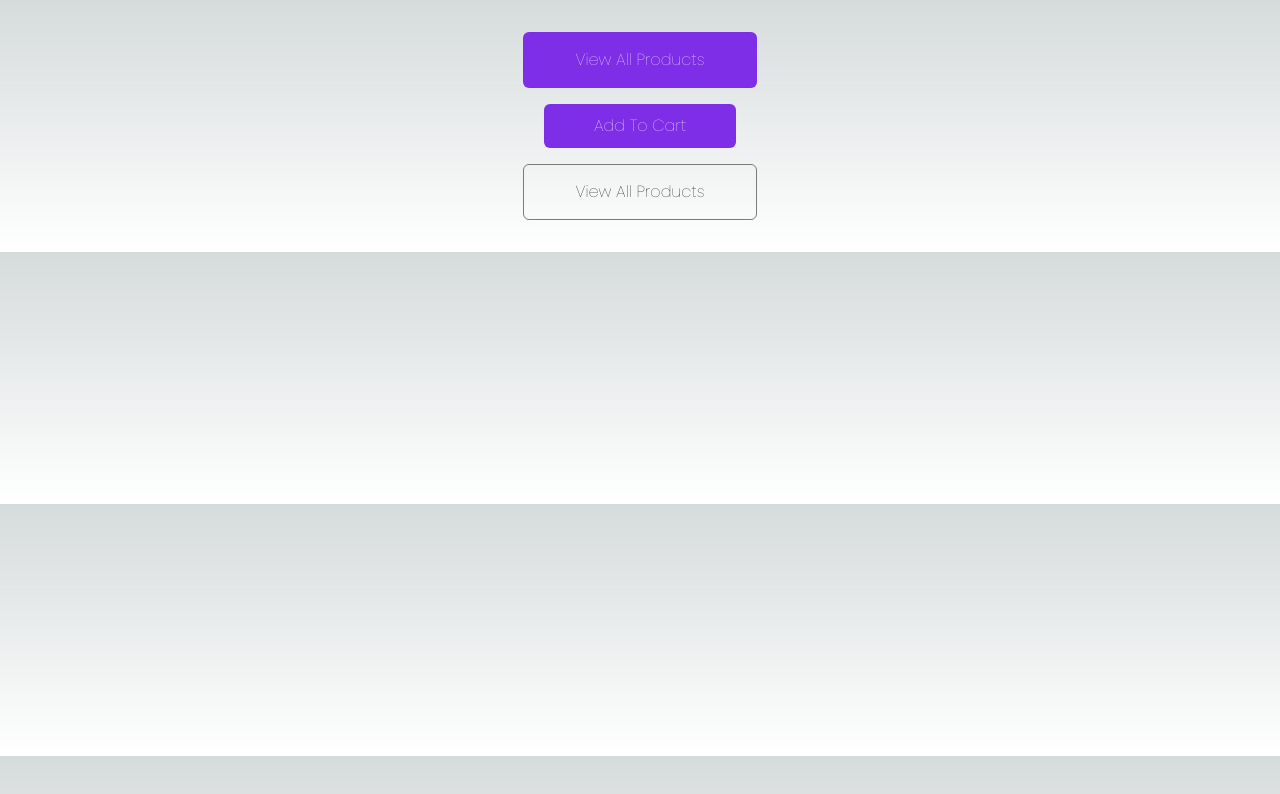
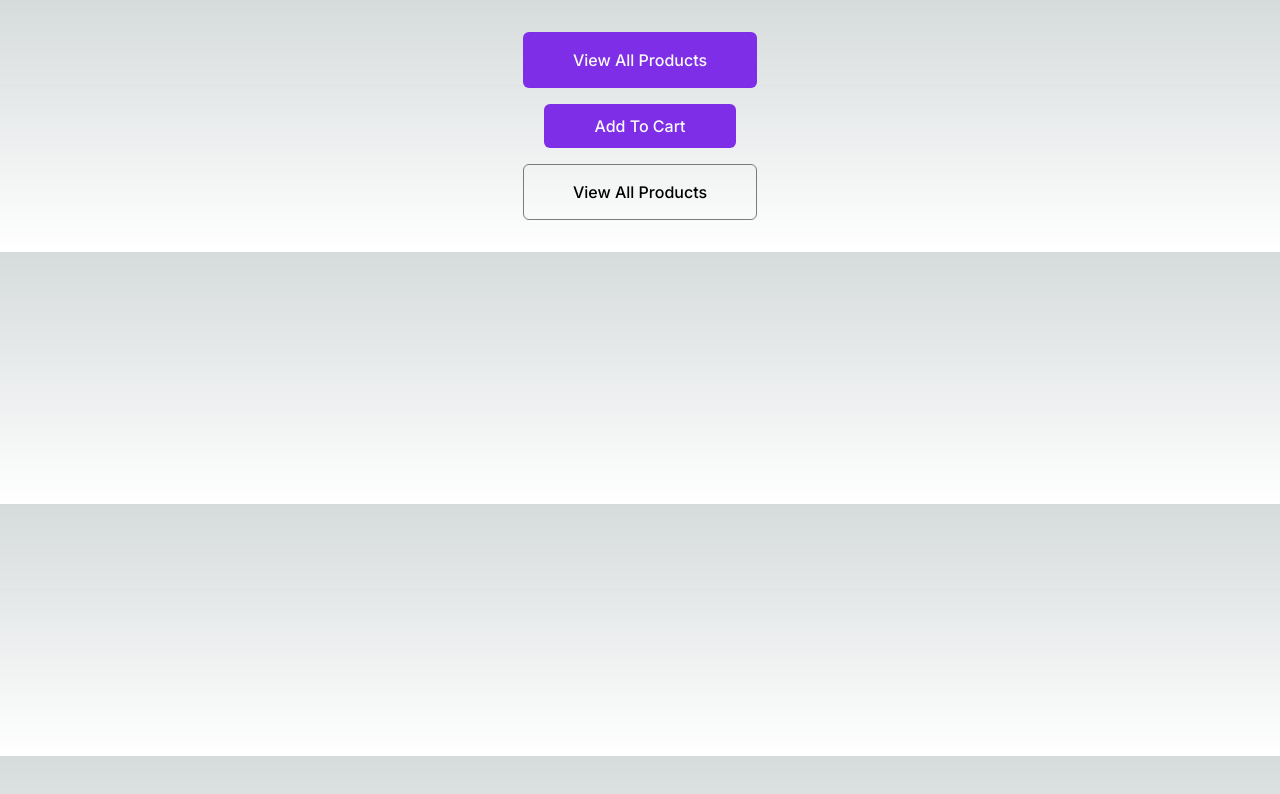
Before and after one commit to ChamudithaWasala0423/MPlace-Online-Marketplace, a Next.js app in the folder client/: page / in a window 1280 px wide. Shown: the top 794 px of the page. Built offline with nearby package versions, Linux system fonts and the light colour scheme.

Commit message:
reset font

```diff
--- a/client/src/app/layout.tsx
+++ b/client/src/app/layout.tsx
@@ -6,7 +6,7 @@ import { Poppins } from "next/font/google";
 const inter = Inter({ subsets: ["latin"] });
 const poppins = Poppins({
   subsets: ["latin"],
-  weight: "100",
+  weight: ['100','200','300','400', '500', '600','700','800','900'],
   variable: "--font-poppins",
 });
 
--- a/client/tailwind.config.ts
+++ b/client/tailwind.config.ts
@@ -14,7 +14,8 @@ const config: Config = {
           "conic-gradient(from 180deg at 50% 50%, var(--tw-gradient-stops))",
       },
       fontFamily: {
-        Poppins: ["var(--font-poppins)"],
+        sans: ['var(--font-poppins)', 'sans-serif'],
+
       },
     },
   },
```
